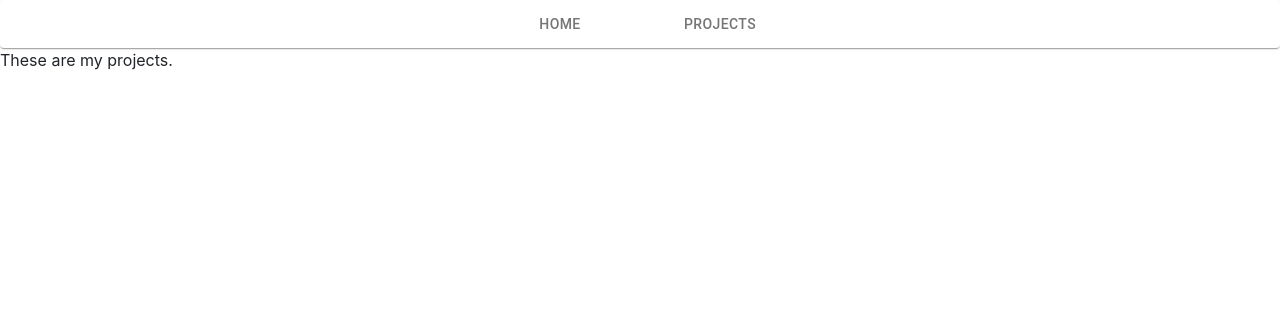
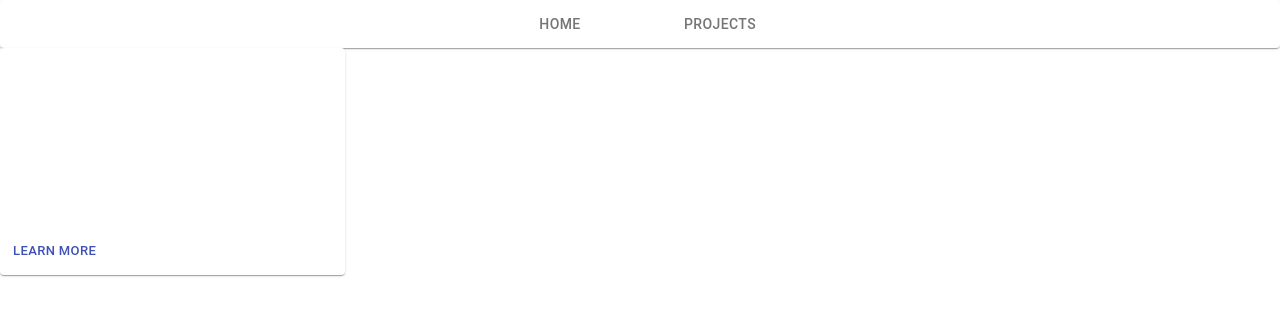
Before and after one commit to jiyoon9886/react-portfolio, a React (Create React App) app: page /projects in a window 1280 px wide. Shown: the top 316 px of the page. Built offline with nearby package versions, Linux system fonts and the light colour scheme.

Commit message:
created project card component and fixed routes

```diff
--- a/src/App.js
+++ b/src/App.js
@@ -9,7 +9,7 @@
 import Navbar from './components/Navbar';
 //import 'bootstrap/dist/css/bootstrap.min.css';
 
-function App() {
+const App = () => {
   return (
     <Router>
       <div className='App'>
@@ -22,6 +22,6 @@
       </div>
     </Router>
   );
-}
+};
 
 export default App;
--- a/src/components/Navbar.js
+++ b/src/components/Navbar.js
@@ -14,9 +14,9 @@
 
 export default function CenteredTabs() {
   const classes = useStyles();
-	const [value, setValue] = React.useState(0);
+  const [value, setValue] = React.useState(0);
 
-	const location = useLocation();
+  const location = useLocation();
 
   const handleChange = (event, newValue) => {
     setValue(newValue);
@@ -31,8 +31,13 @@
         textColor='primary'
         centered
       >
-        <Tab component={Link} to='/home' value='Home' label='Home' />
-        <Tab component={Link} to='/projects' value='Projects' label='Projects' />
+        <Tab component={Link} to='/' value='Home' label='Home' />
+        <Tab
+          component={Link}
+          to='/projects'
+          value='Projects'
+          label='Projects'
+        />
         {/* <Tab label='Item Three' /> */}
       </Tabs>
     </Paper>
--- a/src/components/Project.js
+++ /dev/null
@@ -1 +0,0 @@
-//A single `Project` component that will be used multiple times on a single page
--- /dev/null
+++ b/src/components/ProjectCard.js
@@ -0,0 +1,48 @@
+//A single `Project` component that will be used multiple times on a single page
+import React from 'react';
+import { makeStyles } from '@material-ui/core/styles';
+import Card from '@material-ui/core/Card';
+import CardActionArea from '@material-ui/core/CardActionArea';
+import CardActions from '@material-ui/core/CardActions';
+import CardContent from '@material-ui/core/CardContent';
+import CardMedia from '@material-ui/core/CardMedia';
+import Button from '@material-ui/core/Button';
+import Typography from '@material-ui/core/Typography';
+
+const useStyles = makeStyles({
+  root: {
+    maxWidth: 345,
+  },
+  media: {
+    height: 140,
+  },
+});
+
+export default function ProjectCard({title, description, image, props}) {
+  const classes = useStyles();
+
+  return (
+
+    <Card className={classes.root}>
+      <CardActionArea>
+        <CardMedia
+          className={classes.media}
+					image={image}
+					 />
+        <CardContent>
+          <Typography gutterBottom variant='h5' component='h2'>
+            {title}
+          </Typography>
+          <Typography variant='body2' color='textSecondary' component='p'>
+            {description}
+          </Typography>
+        </CardContent>
+      </CardActionArea>
+      <CardActions>
+        <Button size='small' color='primary'>
+          Learn More
+        </Button>
+      </CardActions>
+    </Card>
+  );
+}
--- a/src/pages/Projects.js
+++ b/src/pages/Projects.js
@@ -1,4 +1,5 @@
 import React from "react";
+import ProjectCard from "../components/ProjectCard.js"
 
 //List of projects. For each:
  // Project title
@@ -9,7 +10,8 @@
 const Projects = () => {
     return(
         <div>
-            These are my projects.
+            <ProjectCard />
+
         </div>
     )
 }
```
